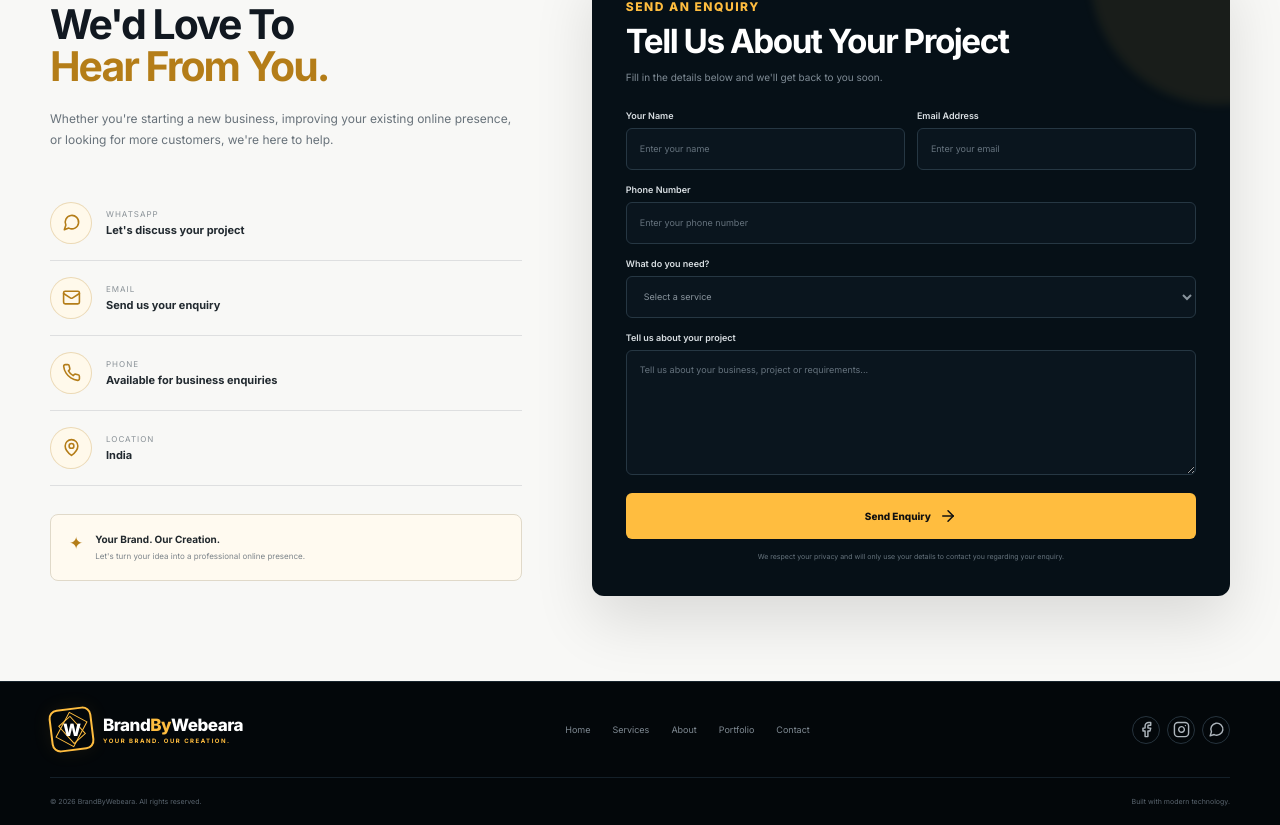
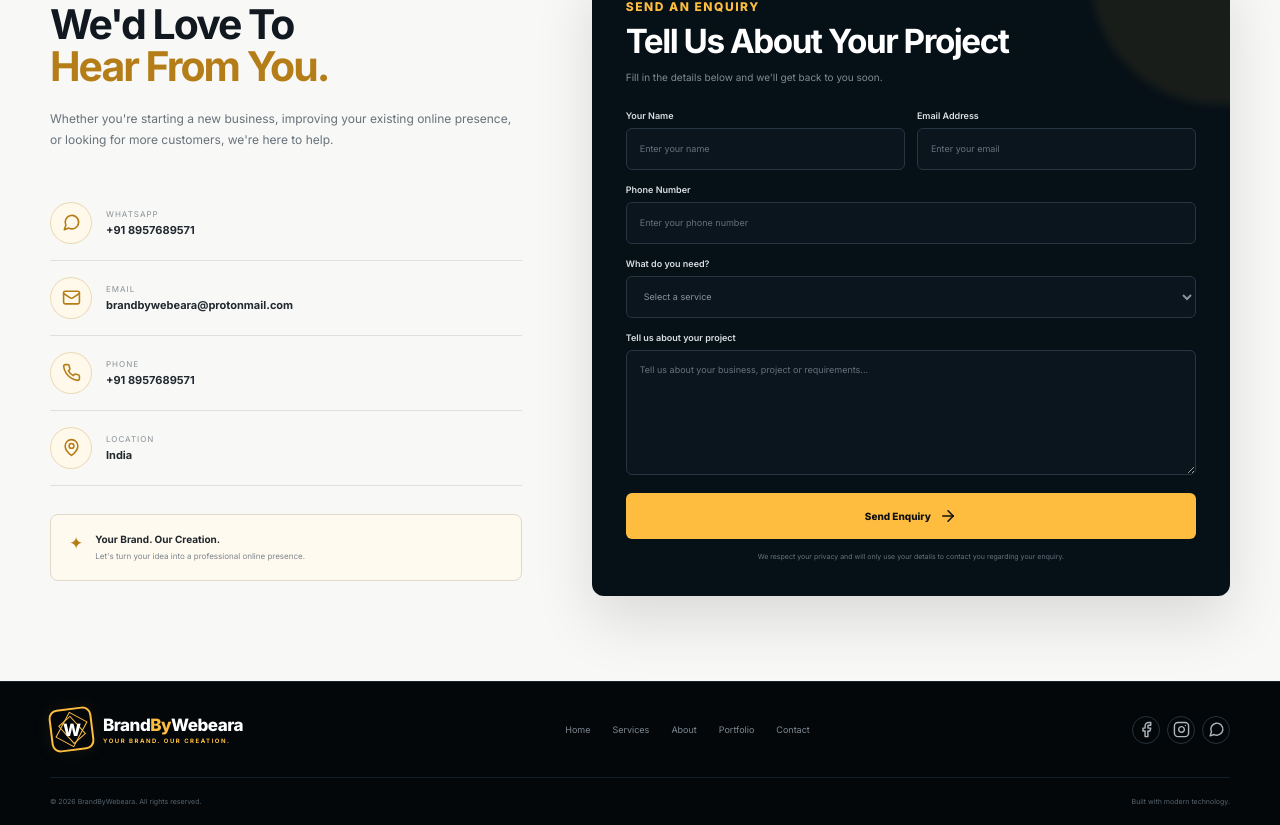
Before and after one commit to BrandByWebeara/BrandByWebeara, a React (Create React App) app: page /contact in a window 1280 px wide. Shown: the part 740-1565 px from the top of the page. Built offline with nearby package versions, Linux system fonts and the light colour scheme; a web font is replaced by a local one.

Commit message:
Update website

```diff
--- a/src/Contact.js
+++ b/src/Contact.js
@@ -259,7 +259,7 @@ const handleSubmit = (e) => {
 
                   <div>
                     <small>WhatsApp</small>
-                    <strong>Let's discuss your project</strong>
+                    <strong>+91 8957689571</strong>
                   </div>
                 </div>
 
@@ -271,7 +271,7 @@ const handleSubmit = (e) => {
 
                   <div>
                     <small>Email</small>
-                    <strong>Send us your enquiry</strong>
+                    <strong>brandbywebeara@protonmail.com</strong>
                   </div>
                 </div>
 
@@ -283,7 +283,7 @@ const handleSubmit = (e) => {
 
                   <div>
                     <small>Phone</small>
-                    <strong>Available for business enquiries</strong>
+                    <strong>+91 8957689571</strong>
                   </div>
                 </div>
 
```
